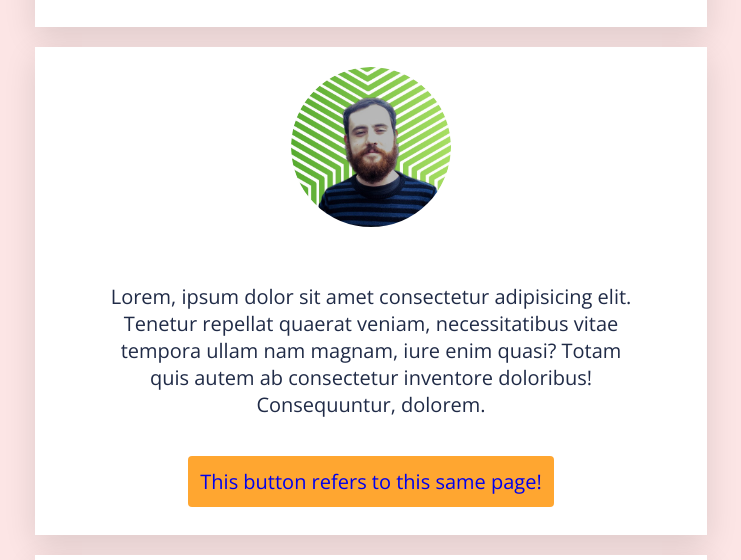
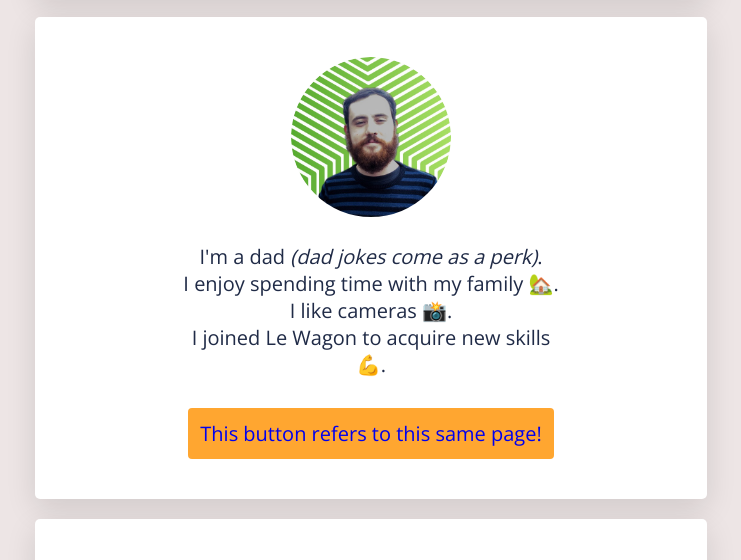
Before and after one commit to okturan/my-profile, a plain HTML site: page index.html in a window 1280 px wide. Shown: the part 182-742 px from the top of the page, without its empty margins (269-1010 px from the left). Drawn offline with nearby package versions, Linux system fonts and the light colour scheme.

Commit message:
vamped up

```diff
--- a/index.html
+++ b/index.html
@@ -22,8 +22,11 @@
 
   <div class="card">
     <img src="images/profile-pic-square.jpg" alt="Okan profile picture" class="profile-pic">
-    <p>Lorem, ipsum dolor sit amet consectetur adipisicing elit. Tenetur repellat quaerat veniam, necessitatibus vitae tempora ullam nam magnam, iure enim quasi? Totam quis autem ab consectetur inventore doloribus! Consequuntur, dolorem.</p>
-    <a href="https://notadevyet.github.io/my-profile/" class="btn">This button refers to this same page!</a>
+    <p>I'm a dad <em>(dad jokes come as a perk)</em>.</p>
+    <p>I enjoy spending time with my family 🏡.</p>
+    <p>I like cameras 📸.</p>
+    <p>I joined Le Wagon to acquire new skills 💪.</p>
+    <a href="#" id="btn">This button refers to this same page!</a>
   </div>
 
   <div class="card">
--- a/style.css
+++ b/style.css
@@ -1,5 +1,5 @@
 body {
-  background-color: #ef6e6c2c;
+  background-color: #9c6c6c2c;
   font-family: 'Open Sans', sans-serif;
   color: #202B47;
   font-size: 20px;
@@ -13,23 +13,27 @@ body {
   padding-bottom: 40px;
   text-align: center;
   box-shadow: 0 10px 30px rgba(0, 0, 0, 0.123);
+  border-radius: 5px;
+}
+
+.card p {
+  margin: 0px 20%;
 }
 
 .card.main {
   margin-top: 40px;
+  padding-bottom: 10px;
 }
 
 .profile-pic {
+  margin-top: 20px;
+  margin-bottom: 20px;
   width: 160px;
   border-radius: 50%;
 }
 
 .h1, h2, h3 {
   font-family: 'Changa', sans-serif;
-}
-
-p {
-  margin: 50px;
 }
 
 a {
@@ -43,6 +47,7 @@ a:hover {
 .social-media-icons {
   padding-left: 0;
   list-style: none;
+  margin-bottom: 0px;
 }
 
 .social-media-icons li {
@@ -51,10 +56,12 @@ a:hover {
   font-size: 40px;
 }
 
-.btn {
+#btn {
   padding: 12px;
   border-radius: 4px;
   background-color: #FFA630;
+  margin-top: 30px;
+  display: inline-block;
 }
 
 @media (max-width: 960px) {
```
